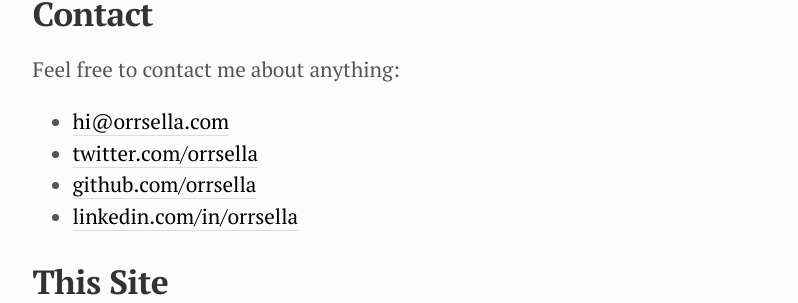
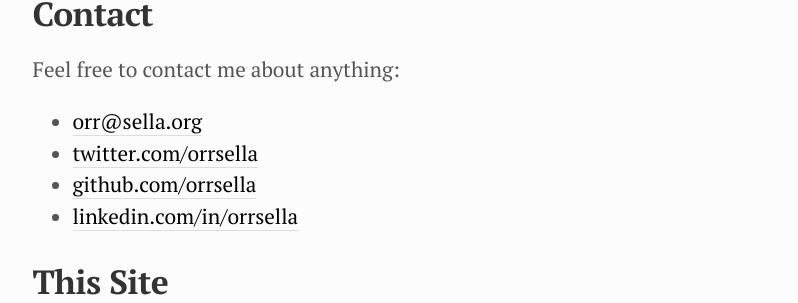
Before and after one commit to orrsella/orrsella.com, a Jekyll site: the page built from about/index.md, in a window 1280 px wide. Shown: the part 755-1058 px from the top of the page, without its empty margins (240-1038 px from the left). Built offline with Jekyll 4.4.1, drawn with Linux system fonts in a browser that asks for light colours.

Commit message:
Update contact email

```diff
--- a/about/index.md
+++ b/about/index.md
@@ -15,7 +15,7 @@
 
 Feel free to contact me about anything:
 
-* [hi@orrsella.com](mailto:hi@orrsella.com)
+* [orr@sella.org](mailto:orr@sella.org)
 * [twitter.com/orrsella](https://twitter.com/orrsella)
 * [github.com/orrsella](https://github.com/orrsella)
 * [linkedin.com/in/orrsella](https://linkedin.com/in/orrsella)
```
